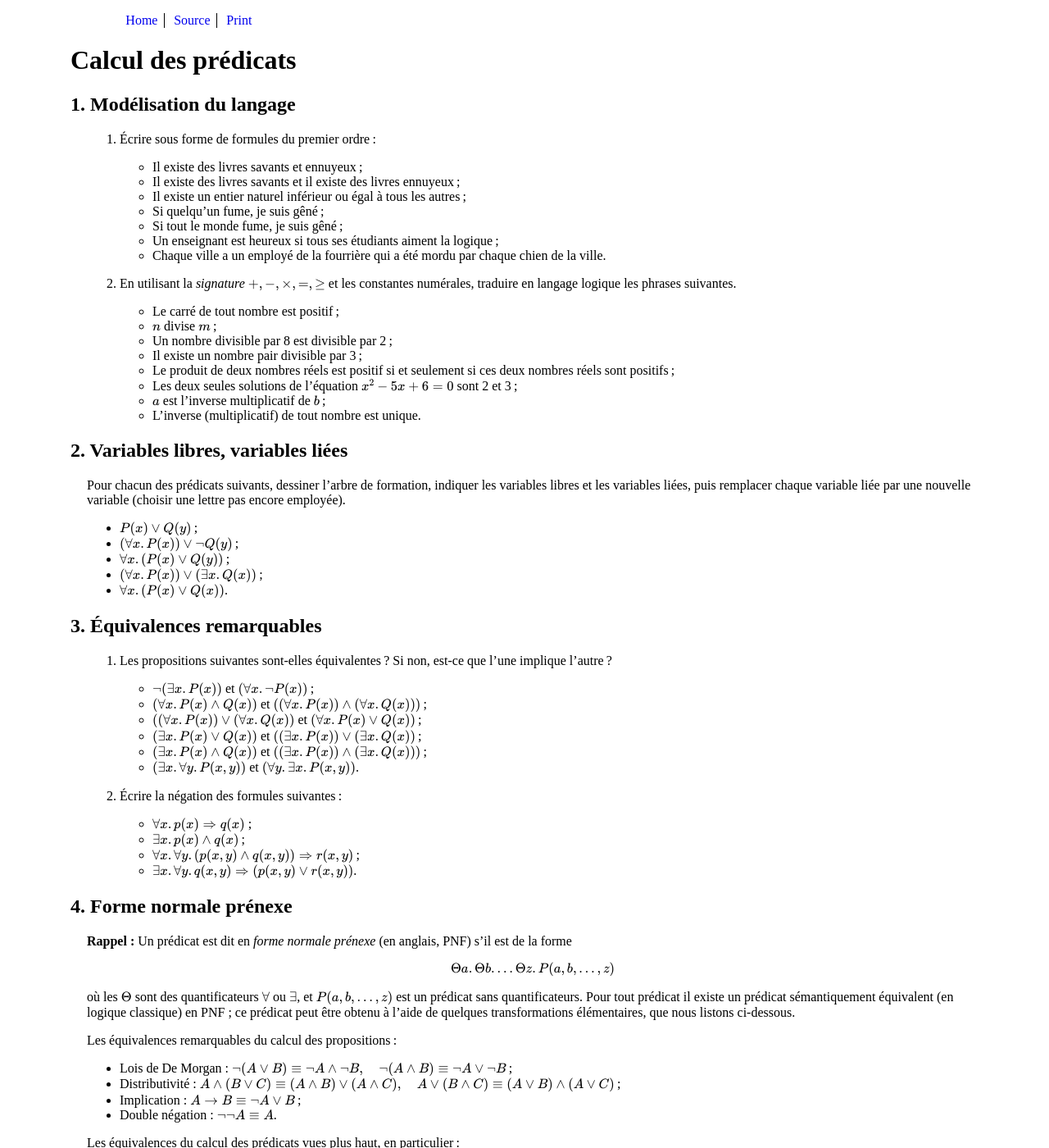
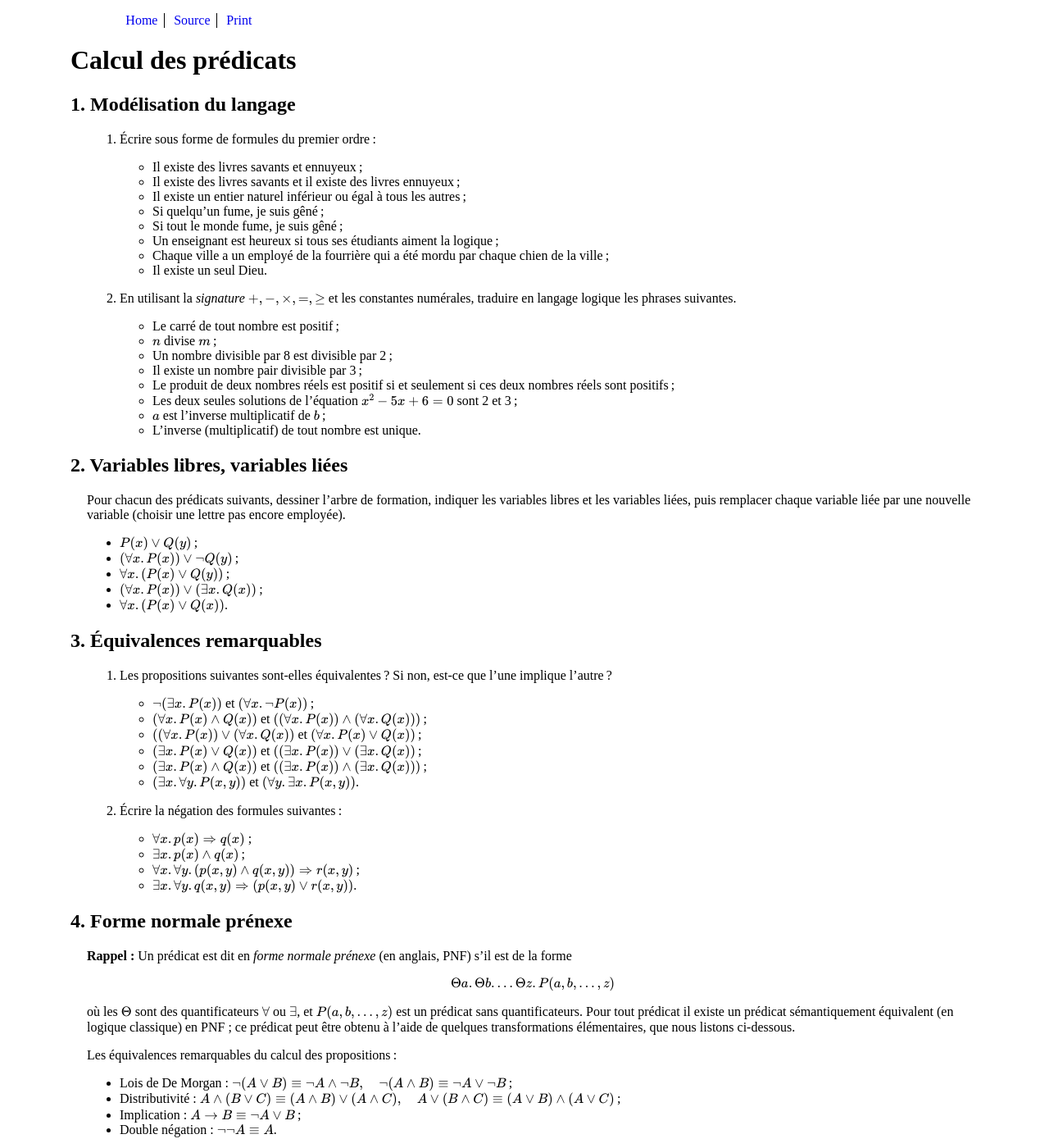
Before and after one commit to defeo/esb1math, a Jekyll site: the page built from _posts/0000-01-01-td6-predicats.md, in a window 1280 px wide and 1400 px high. Shown: the whole window at 82% size. Built offline with Jekyll 4.4.1, drawn with Linux system fonts in a browser that asks for light colours; formulas are drawn with MathJax 3; some of the changed text lies outside the part shown.

Commit message:
Fixes to TD6

```diff
--- a/_posts/0000-01-01-td6-predicats.md
+++ b/_posts/0000-01-01-td6-predicats.md
@@ -13,7 +13,8 @@ title: Calcul des prédicats
 	- Si quelqu’un fume, je suis gêné ;
 	- Si tout le monde fume, je suis gêné ;
 	- Un enseignant est heureux si tous ses étudiants aiment la logique ;
-	- Chaque ville a un employé de la fourrière qui a été mordu par chaque chien de la ville.
+	- Chaque ville a un employé de la fourrière qui a été mordu par chaque chien de la ville ;
+	- Il existe un seul Dieu.
 
 2. En utilisant la *signature* $$+,-,\times,=,\ge$$ et les constantes
    numérales, traduire en langage logique les phrases suivantes.
```
Also changed, not shown: other parts of _posts/0000-01-01-td6-predicats.md (+1 -1 lines).
